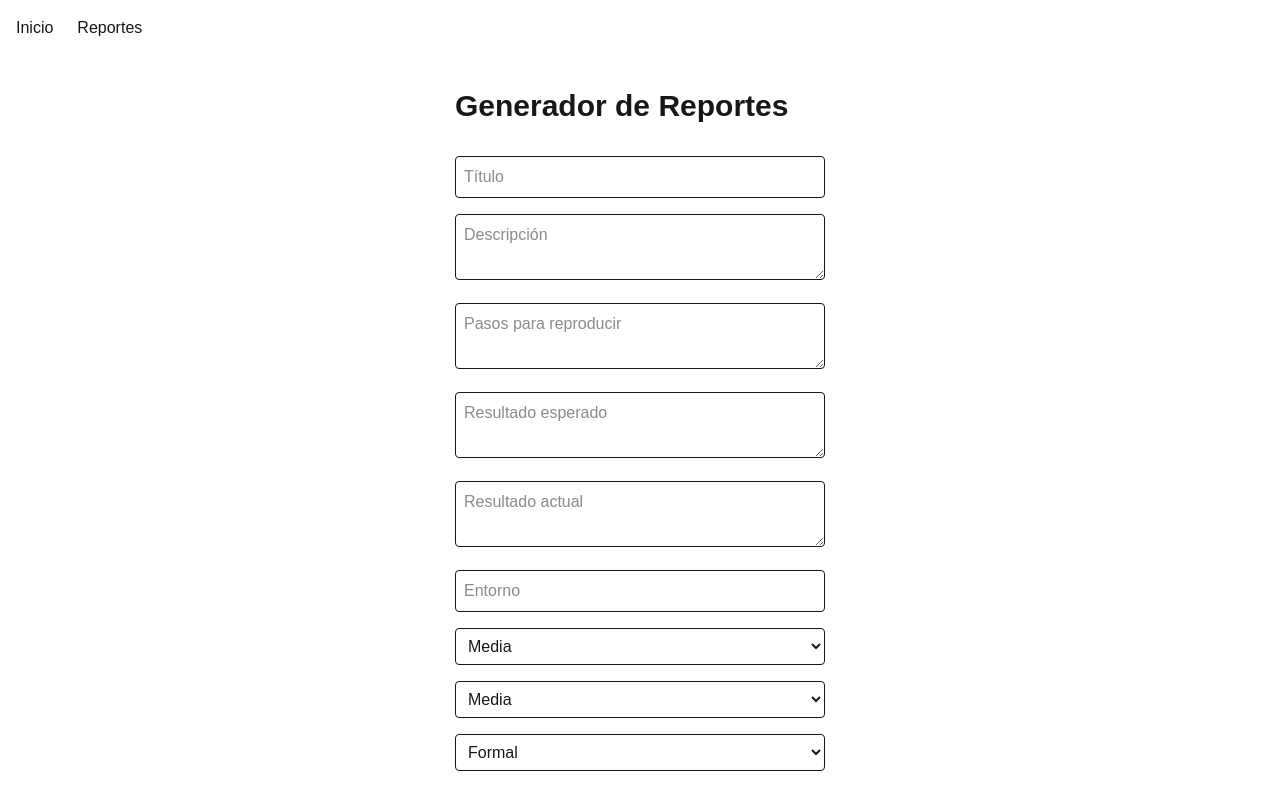
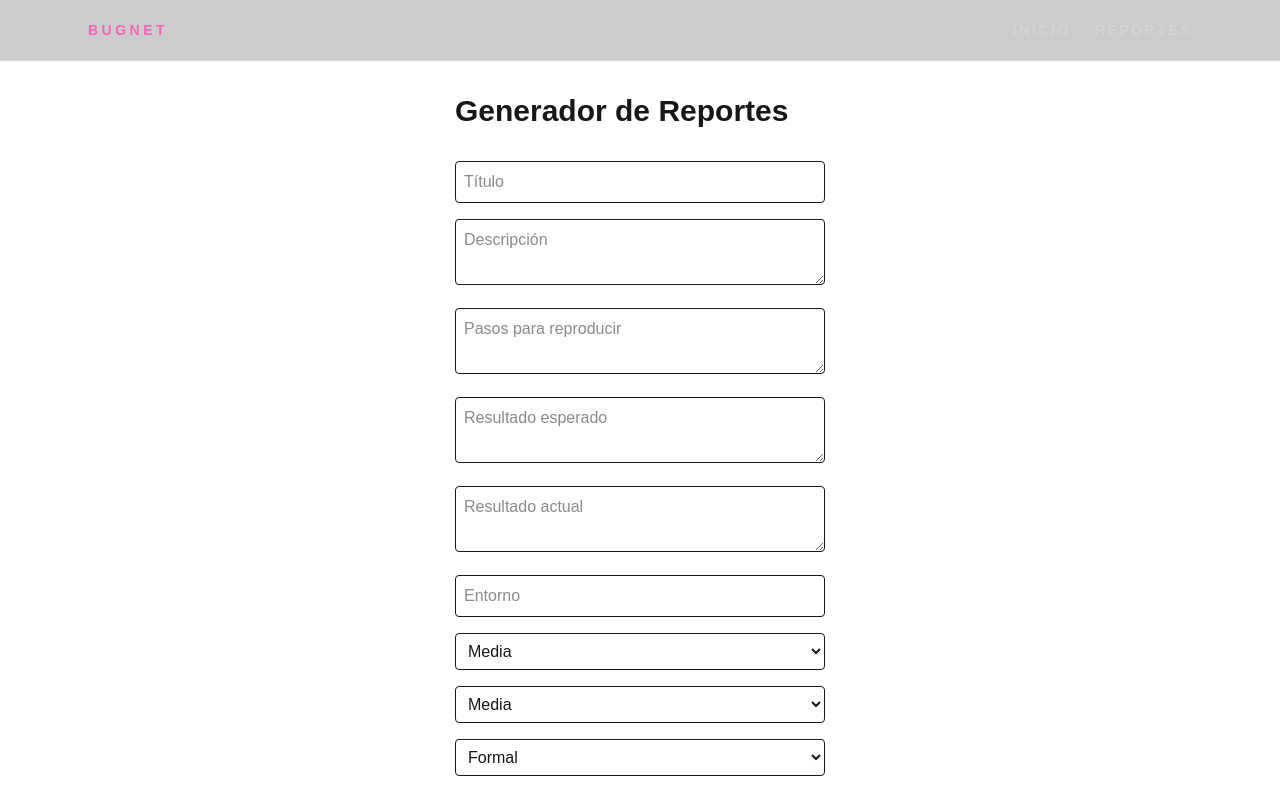
Before and after one commit to julietaR29/bugnet-next-migration, a Next.js app: page / in a window 1280 px wide. Shown: the top 785 px of the page. Built offline with nearby package versions, Linux system fonts and the light colour scheme.

Commit message:
fix(a11y): set html lang to spanish and add skip link

```diff
--- a/app/layout.tsx
+++ b/app/layout.tsx
@@ -26,19 +26,37 @@ export default function RootLayout({
 }>) {
   return (
     <html
-      lang="en"
+      lang="es"
       className={`${geistSans.variable} ${geistMono.variable} h-full antialiased`}
     >
       <body className="min-h-full flex flex-col">
-        <header>
-          <nav className="flex gap-6 p-4">
-            <Link href="/">Inicio</Link>
-            <Link href="/reports">Reportes</Link>
-          </nav>
-        </header>
 
-        {children}
-      </body>
+      <a href="#main-content" className="sr-only focus:not-sr-only focus:absolute focus:z-50 focus:m-2 focus:rounded focus:bg-pink-400 focus:px-3 focus:py-2 focus:text-black">
+        Saltar al contenido principal
+      </a>
+
+      <header className="border-b border-white/10 bg-black/20">
+        <nav
+          aria-label="Navegación principal"
+          className="mx-auto flex max-w-6xl items-center justify-between px-6 py-5"
+        >
+          <Link href="/" className="text-sm font-bold uppercase tracking-[0.25em] text-pink-400">
+            BugNet
+          </Link>
+
+          <div className="flex gap-6 text-sm font-semibold uppercase tracking-[0.18em] text-zinc-300">
+            <Link href="/" className="hover:text-pink-400">
+              Inicio
+            </Link>
+            <Link href="/reports" className="hover:text-pink-400">
+              Reportes
+            </Link>
+          </div>
+        </nav>
+      </header>
+
+      {children}
+    </body>
     </html>
   );
 }
```
